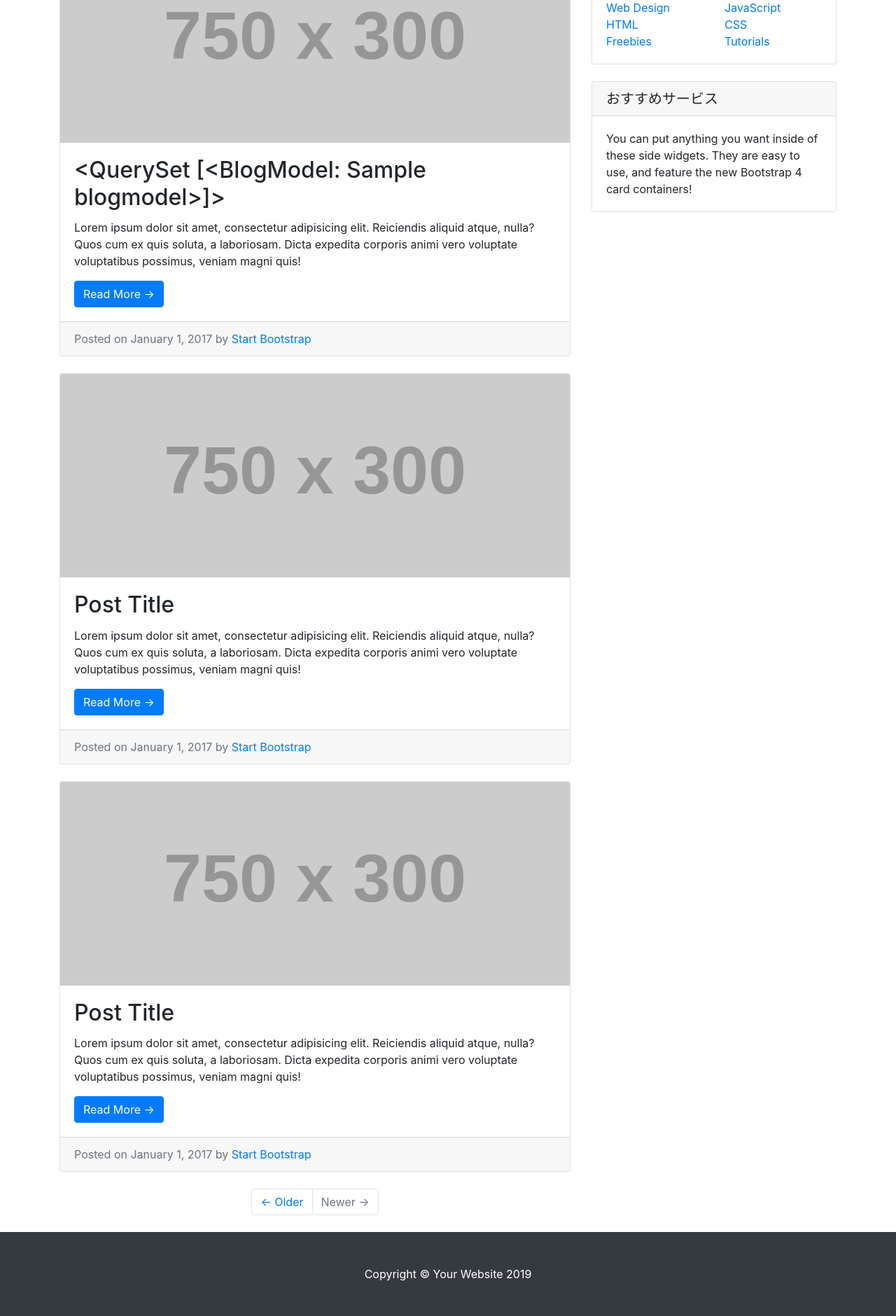
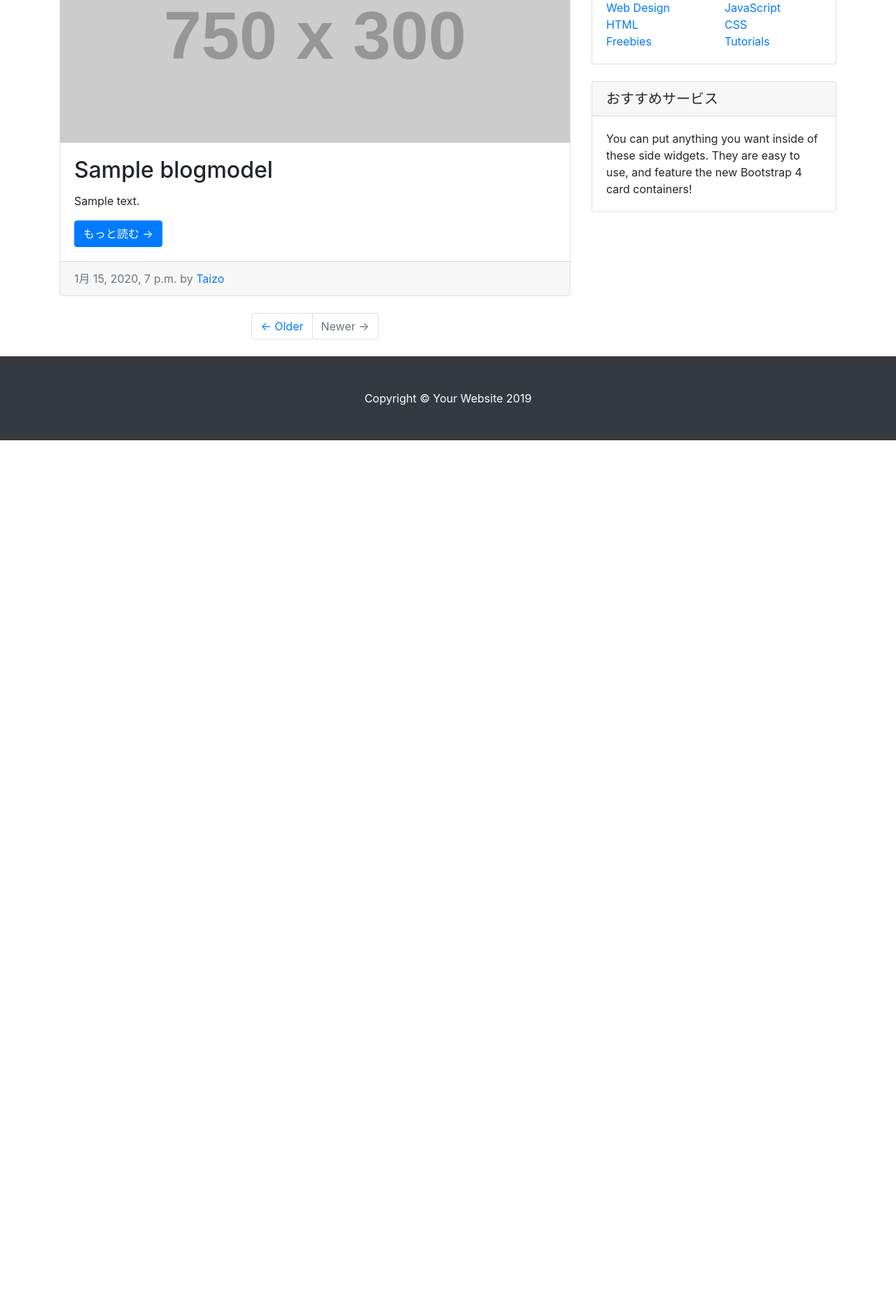
Before and after one commit to ttttaizo/blog, a Django app: page / in a window 1280 px wide. Shown: the part 304-2184 px from the top of the page at 70% size. After the commit the page ends 933 px from the top, so only its background shows below. Run offline with Django 3.2, Linux system fonts and the light colour scheme; tables that the repository leaves empty hold one stand-in row (values such as "Sample post"); grey boxes labelled with a size stand in for pictures from a placeholder-image service; some libraries are stand-ins or nearby versions.

Commit message:
indexhtml_ok

```diff
--- a/blogproject/templates/index.html
+++ b/blogproject/templates/index.html
@@ -19,49 +19,21 @@ Python初学者向けブログ｜Taizoブログ
     </header>
     {% endblock %}
 
-
+    {% for post in blogs %}
     <!-- Blog Post -->
     <div class="card mb-4">
       <img class="card-img-top" src="http://placehold.it/750x300" alt="Card image cap">
       <div class="card-body">
-        <h2 class="card-title">{{ blogs }}</h2>
-        <p class="card-text">Lorem ipsum dolor sit amet, consectetur adipisicing elit. Reiciendis aliquid atque, nulla? Quos cum ex quis soluta, a laboriosam. Dicta expedita corporis animi vero voluptate voluptatibus possimus, veniam magni quis!</p>
-        <a href="#" class="btn btn-primary">Read More →</a>
+        <h2 class="card-title">{{ post.title }}</h2>
+        <p class="card-text">{{ post.content }}</p>
+        <a href="#" class="btn btn-primary">もっと読む →</a>
       </div>
       <div class="card-footer text-muted">
-        Posted on January 1, 2017 by
-        <a href="#">Start Bootstrap</a>
+        {{ post.updated_datetime }} by
+        <a href="#">Taizo</a>
       </div>
     </div>
-
-
-    <!-- Blog Post -->
-    <div class="card mb-4">
-      <img class="card-img-top" src="http://placehold.it/750x300" alt="Card image cap">
-      <div class="card-body">
-        <h2 class="card-title">Post Title</h2>
-        <p class="card-text">Lorem ipsum dolor sit amet, consectetur adipisicing elit. Reiciendis aliquid atque, nulla? Quos cum ex quis soluta, a laboriosam. Dicta expedita corporis animi vero voluptate voluptatibus possimus, veniam magni quis!</p>
-        <a href="#" class="btn btn-primary">Read More →</a>
-      </div>
-      <div class="card-footer text-muted">
-        Posted on January 1, 2017 by
-        <a href="#">Start Bootstrap</a>
-      </div>
-    </div>
-
-    <!-- Blog Post -->
-    <div class="card mb-4">
-      <img class="card-img-top" src="http://placehold.it/750x300" alt="Card image cap">
-      <div class="card-body">
-        <h2 class="card-title">Post Title</h2>
-        <p class="card-text">Lorem ipsum dolor sit amet, consectetur adipisicing elit. Reiciendis aliquid atque, nulla? Quos cum ex quis soluta, a laboriosam. Dicta expedita corporis animi vero voluptate voluptatibus possimus, veniam magni quis!</p>
-        <a href="#" class="btn btn-primary">Read More →</a>
-      </div>
-      <div class="card-footer text-muted">
-        Posted on January 1, 2017 by
-        <a href="#">Start Bootstrap</a>
-      </div>
-    </div>
+    {% endfor %}
 
     <!-- Pagination -->
     <ul class="pagination justify-content-center mb-4">
```
